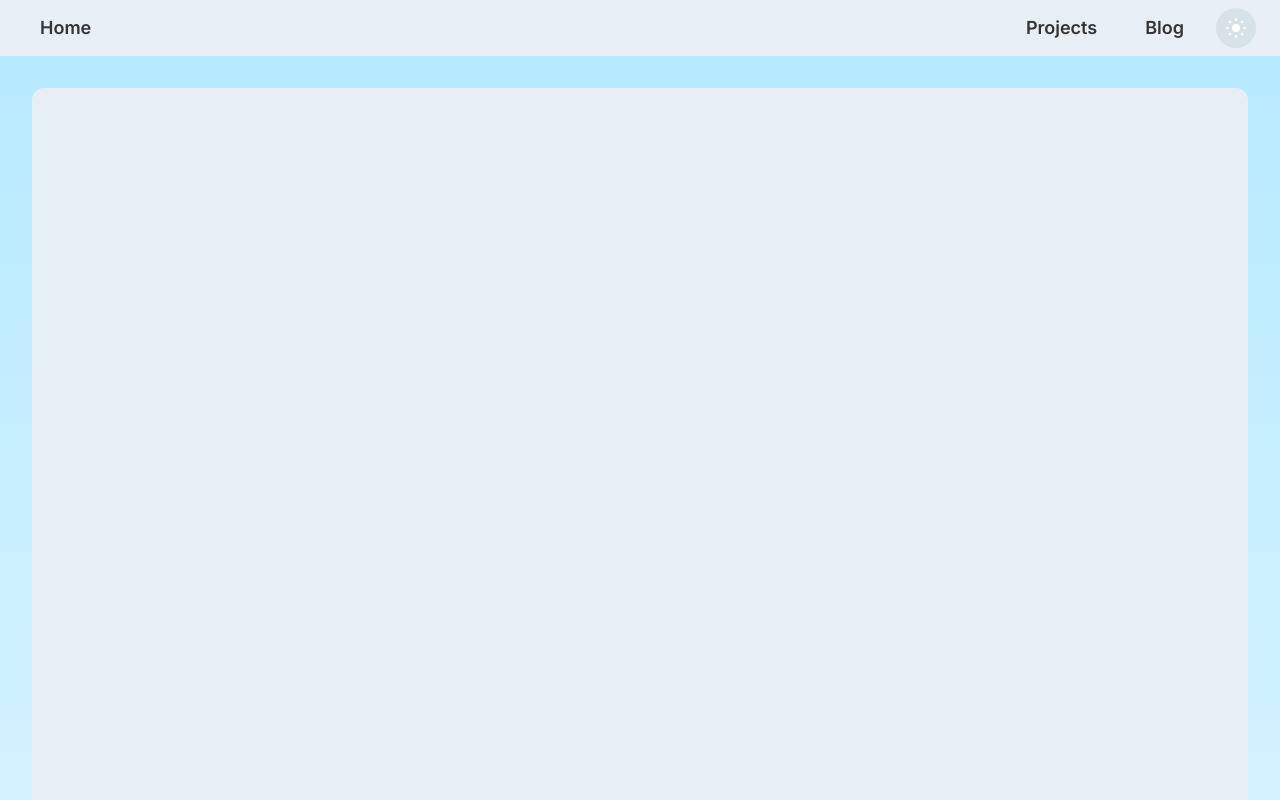
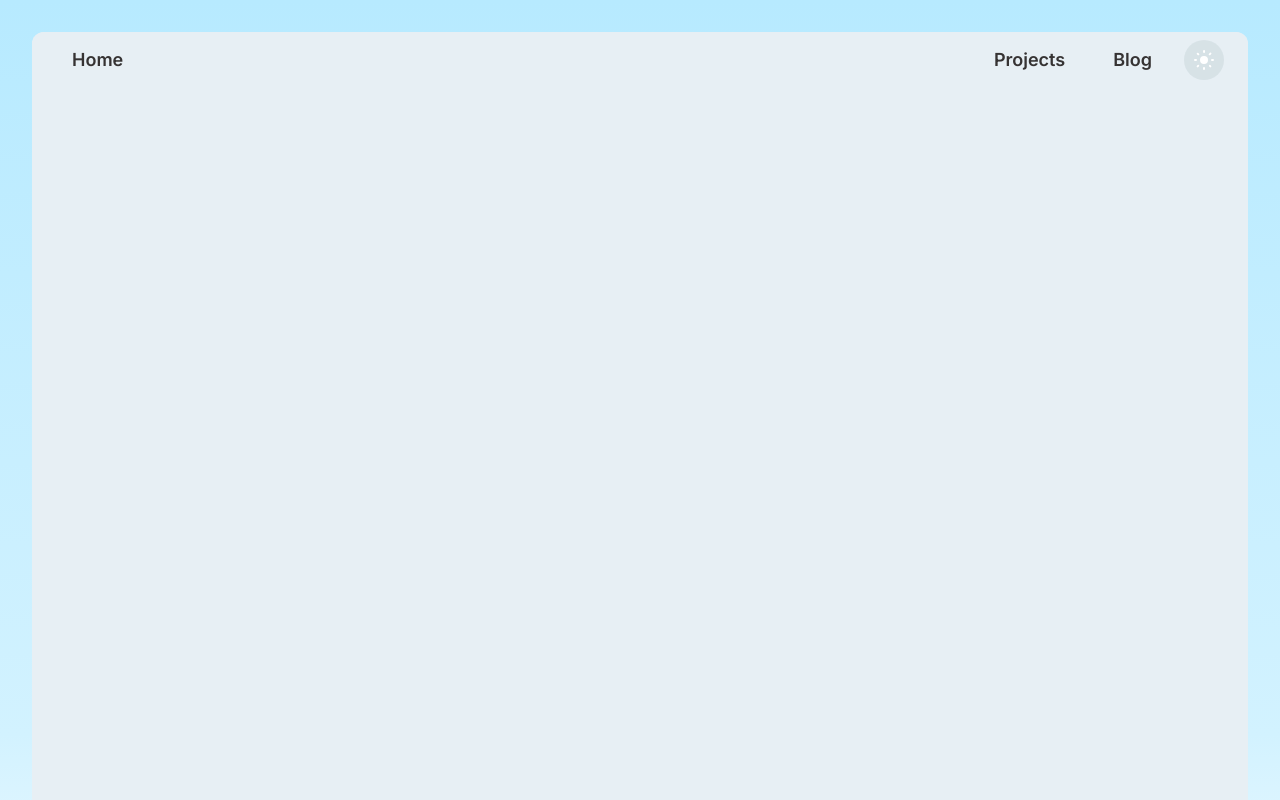
Before and after one commit to TejasBhovad/portfolio, a Next.js app: page / in a window 1280 px wide. Shown: the top 800 px of the page. Built offline with nearby package versions, Linux system fonts and the light colour scheme.

Commit message:
feat: navbar inline

```diff
--- a/app/components/NavbarWrapper.jsx
+++ b/app/components/NavbarWrapper.jsx
@@ -99,7 +99,7 @@ function Navbar() {
 
   return (
     <motion.nav
-      className="fixed w-full h-14 flex px-6 py-2 items-center bg-base z-20"
+      className="w-full h-14 flex px-6 py-2 items-center bg-base z-20 rounded-t-xl"
       ref={clickScope}
       variants={{
         visible: { y: 0 },
--- a/app/layout.jsx
+++ b/app/layout.jsx
@@ -31,7 +31,10 @@ export default function Layout({ children }) {
       </head>
       <body className={inter.className}>
         <ThemeProvider>
-          <NavbarWrapper>{children}</NavbarWrapper> <Toaster />
+          {/* <NavbarWrapper> */}
+          {children}
+          {/* </NavbarWrapper>  */}
+          <Toaster />
         </ThemeProvider>
         <Analytics />
         <SpeedInsights />
--- a/app/page.jsx
+++ b/app/page.jsx
@@ -2,6 +2,7 @@
 import { useRouter } from "next/navigation";
 import { Button } from "@/components/ui/button";
 import Footer from "@/app/components/Footer";
+// import NavbarWrapper from "./components/NavbarWrapper";
 import projects from "@/public/data/projects.json";
 import SocialLinks from "@/app/components/SocialLinks";
 import ModelDisplay from "@/components/ModelDisplay";
@@ -134,14 +135,16 @@ const Page = () => {
           </div>
         </div> */}
       <div
-        className="w-full aspect-[3/4] gradient-div "
+        className="w-full aspect-[1/2] sm:aspect-[3/4] gradient-div "
         style={{
           maxHeight: "1080px",
         }}
       >
         <div className="max-w-7xl mx-auto w-full flex flex-col items-center justify-center h-full ">
           <div className="w-full h-2/3 md:h-4/5 p-8 bg-green-400/0">
-            <div className="w-full h-full bg-base rounded-xl"></div>
+            <div className="w-full h-full bg-base rounded-xl">
+              <NavbarWrapper></NavbarWrapper>
+            </div>
           </div>
           <div className="w-full h-1/3 md:h-1/5 bg-blue-300/50 px-8 py-2 flex flex-col gap-2">
             <section className="w-full h-12 bg-red-400"></section>
```
